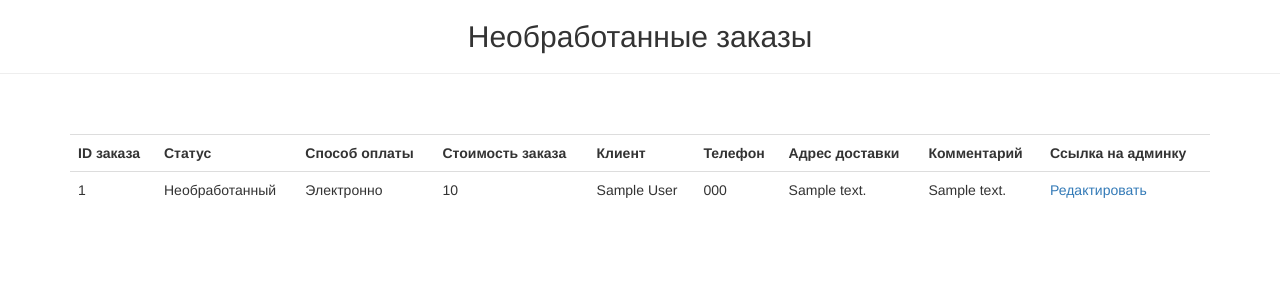
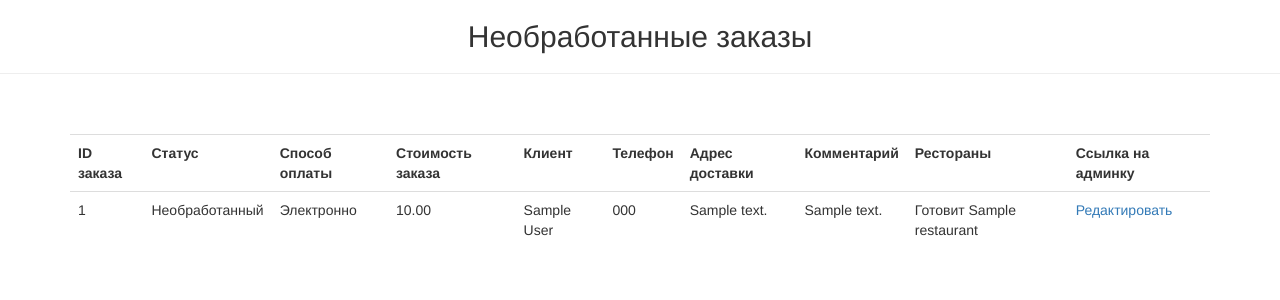
Before and after one commit to Staskosh/star-burger, a Django app: page /manager/orders/ in a window 1280 px wide. Shown: the part 52-352 px from the top of the page. Run offline with Django 3.2, Linux system fonts and the light colour scheme; a user stored in the database is signed in; tables that the repository leaves empty hold one stand-in row (values such as "Sample post"); parts of the project's set-up code (start-up, migrations or seed data) failed here and were passed over; some libraries are stand-ins or nearby versions.

Commit message:
Add available restaurants for orders.

```diff
--- a/foodcartapp/models.py
+++ b/foodcartapp/models.py
@@ -1,8 +1,5 @@
-from datetime import datetime
-
 from django.core.validators import MinValueValidator
 from django.db import models
-from django.db.models import Sum
 from django.utils.timezone import now
 from phonenumber_field.modelfields import PhoneNumberField
 from rest_framework.serializers import ModelSerializer
@@ -191,12 +188,15 @@ class Order(models.Model):
         default='Unknown',
         db_index=True
     )
+    responsible_restaurant = models.ForeignKey(
+        Restaurant,
+        related_name='responsible_restaurant',
+        verbose_name="Ответственный за готовку ресторан",
+        on_delete=models.CASCADE,
+        null=True,
+        blank=True
+    )
 
-
-    def amount(self):
-        order_amount = OrderItem.objects.filter(order=self).aggregate(total_price=Sum('price'))
-
-        return order_amount['total_price']
 
     class Meta:
         verbose_name = 'Заказ'
--- a/restaurateur/templates/order_items.html
+++ b/restaurateur/templates/order_items.html
@@ -21,19 +21,31 @@
       <th>Телефон</th>
       <th>Адрес доставки</th>
       <th>Комментарий</th>
+      <th>Рестораны</th>
       <th>Ссылка на админку</th>
     </tr>
-
-    {% for order in orders %}
+    {% for order, order_detail in orders.items %}
       <tr>
         <td>{{order.id}}</td>
         <td>{{order.get_status_display}}</td>
         <td>{{order.get_payment_option_display}}</td>
-        <td>{{order.amount}}</td>
+        <td>{{order_detail.order_amount}}</td>
         <td>{{order.firstname}} {{order.lastname}}</td>
         <td>{{order.phonenumber}}</td>
         <td>{{order.address}}</td>
         <td>{{order.comment|default_if_none:""}}</td>
+        <td>
+          {% if order.responsible_restaurant %}
+            Готовит {{order.responsible_restaurant}}
+          {% else %}
+            <details>
+              <summary>Может быть приготовлен ресторанами</summary>
+              {% for restaurant in order_detail.common_restaurants %}
+                <ul><li>{{restaurant}}</li></ul>
+              {% endfor %}
+            </details>
+          {% endif %}
+        </td>
         <td><a href="{% url 'admin:foodcartapp_order_change' object_id=order.id %}?next={{ request.get_full_path|urlencode }} ">Редактировать</a></td>
       </tr>
     {% endfor %}
--- a/restaurateur/views.py
+++ b/restaurateur/views.py
@@ -1,7 +1,4 @@
-import json
-
 from django import forms
-from django.db.models import Count
 from django.shortcuts import redirect, render
 from django.views import View
 from django.urls import reverse_lazy
@@ -11,8 +8,7 @@ from django.contrib.auth import authenticate, login
 from django.contrib.auth import views as auth_views
 
 
-from foodcartapp.models import Product, Restaurant, Order, OrderItem
-from star_burger import settings
+from foodcartapp.models import Product, Restaurant, Order
 
 
 class Login(forms.Form):
@@ -101,7 +97,24 @@ def view_restaurants(request):
 
 @user_passes_test(is_manager, login_url='restaurateur:login')
 def view_orders(request):
+    orders = {}
+    for order in Order.objects.select_related('responsible_restaurant').order_by('responsible_restaurant_id'):
+        available_restaurants = []
+        order_amount = 0
+        for order_item in order.order.select_related('product'):
+            order_amount += order_item.price
+            restaurants = []
+            for item_restaurant in order_item.product.menu_items.select_related('restaurant'):
+                if item_restaurant.availability:
+                    restaurants.append(item_restaurant.restaurant)
+            available_restaurants.append(restaurants)
+        common_restaurants = list(set.intersection(*map(set, available_restaurants)))
+
+        orders[order] = {
+            'common_restaurants': common_restaurants,
+            'order_amount': order_amount
+        }
 
     return render(request, template_name='order_items.html', context={
-        'orders': Order.objects.all()
+        'orders': orders
     })
```
Also changed, not shown: foodcartapp/migrations/0052_auto_20220601_0801.py (added).
